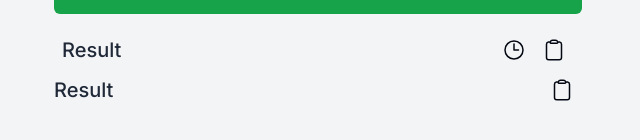
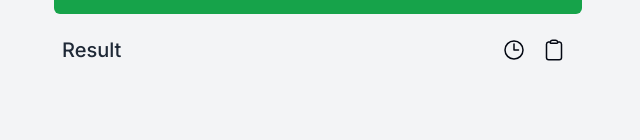
Before and after one commit to bhendi-boi/Hex-cal, a Next.js app: page /converter in a window 1280 px wide. Shown: the part 522-662 px from the top of the page, without its empty margins (322-962 px from the left). Built offline with nearby package versions, Linux system fonts and the light colour scheme; what tailwindcss-displaymodes would draw is missing.

Commit message:
removed unnecessary code

```diff
--- a/app/converter/Form.tsx
+++ b/app/converter/Form.tsx
@@ -155,13 +155,6 @@ const Form = () => {
         )}
         <History toggleShowHistory={toggleShowHistory} />
       </Popover>
-
-      <Result
-        result={result}
-        setResult={setResult}
-        handleClickingOnClipboard={handleClick}
-        settings={settings}
-      />
       <Toast
         state={showStatus}
         setState={setShowStatus}
```
